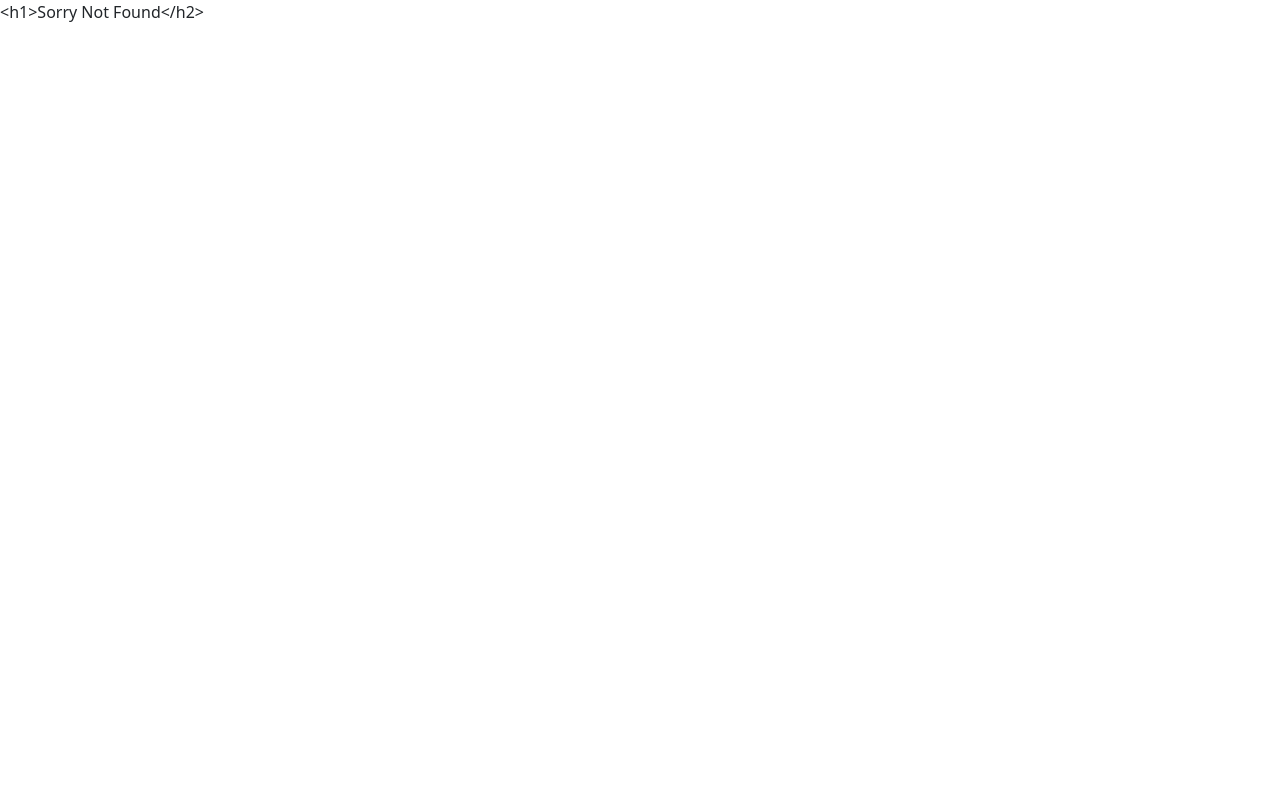
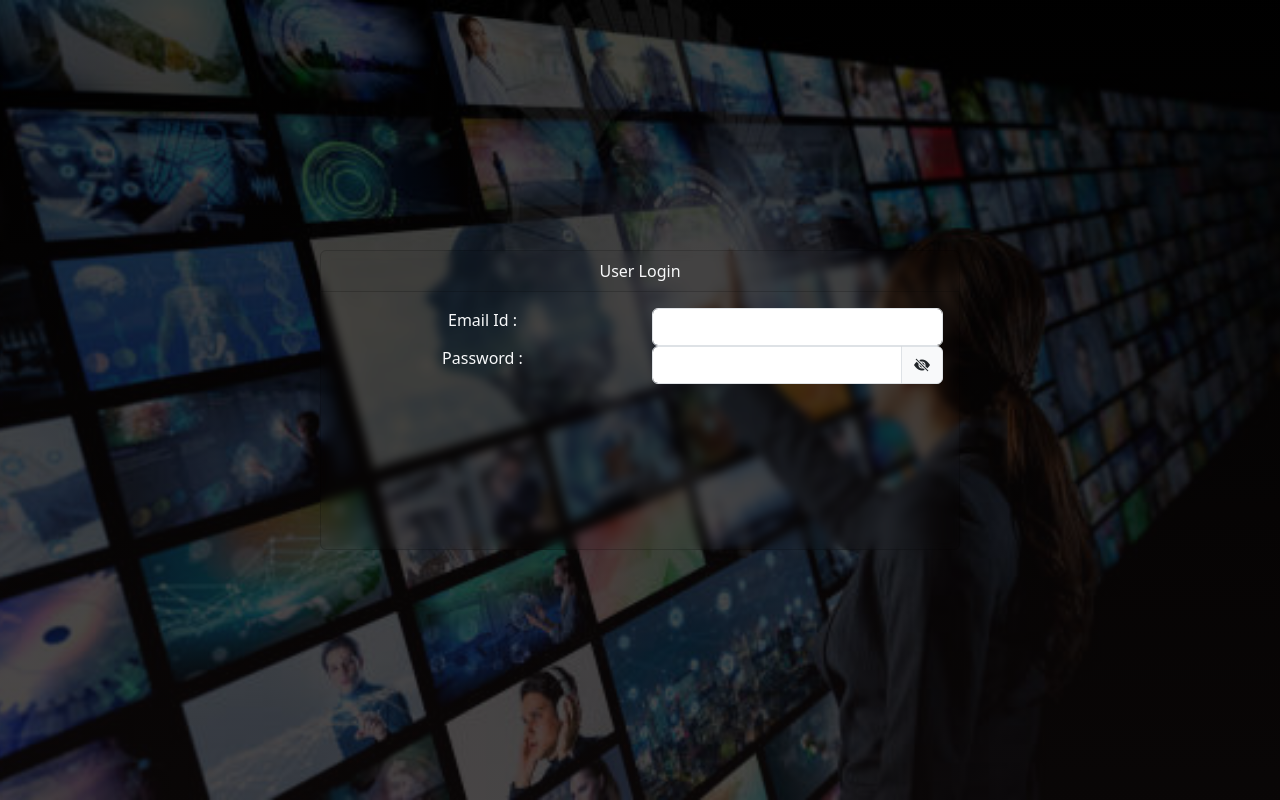
Before and after one commit to Himanshu12866/library-project, a React (Create React App) app: page /userlogin in a window 1280 px wide. Before the commit this address had no page. Built offline with nearby package versions, Linux system fonts and the light colour scheme.

Commit message:
"Added UserLogin component and route, updated navbar link to point to /userlogin"

```diff
--- a/src/components/index.jsx
+++ b/src/components/index.jsx
@@ -4,6 +4,7 @@ import AdminLogin from "./admin";
 import AdminDashBoard from "./adminDashboard";
 import AddVideo from "./addVdo";
 import EditVdo from "./editVdo";
+import UserLogin from "./userLogin";
 
 
 export default function IndexPage() {
@@ -14,6 +15,7 @@ export default function IndexPage() {
                 <Routes>
                     <Route path="/" element={<OUTLet />} />
                     <Route path="/admin" element={<AdminLogin />} />
+                    <Route path="/userlogin" element={<UserLogin/>}/>
                     <Route path="/adminDash" element={<AdminDashBoard />} />
                     <Route path="/addVideo" element={<AddVideo />} />
                     <Route path="/editVdo/:videoId" element={<EditVdo />} />
--- a/src/components/navbar.jsx
+++ b/src/components/navbar.jsx
@@ -42,7 +42,7 @@ export default function NavBar() {
                                 <Link to="/admin" className="nav-link text-light">Admin Login</Link>
                             </li>
                             <li className="nav-item">
-                                <Link to="" className="nav-link text-light">User Login</Link>
+                                <Link to="/userlogin" className="nav-link text-light">User Login</Link>
                             </li>
                         </ul>
                     )}
--- /dev/null
+++ b/src/components/userLogin.jsx
@@ -0,0 +1,37 @@
+
+import "../styles/iserlogin.css"
+export default function UserLogin() {
+    return (
+        <div className="home-box-1 d-flex justify-content-center align-items-center">
+            <div className="card w-50" id="CardId" >
+                <div className="card-header text-light">User Login</div>
+                <form>
+                    <div className="card-body">
+                        <div className="row">
+                            <div className="col-lg-6">
+                                <label className="form-label text-light">Email Id :</label>
+                            </div>
+                            <div className="col-lg-6">
+                                <input className="form-control text-light"></input>
+                            </div>
+                        </div>
+                        <div className="row">
+                            <div className="col-lg-6">
+                                <label className="form-label text-light">Password :</label>
+                            </div>
+                            <div className="col-lg-6">
+                                <div className="input-group">
+                                    <input className="form-control text-light"></input>
+                                    <span className="input-group-text bi bi-eye-slash-fill"></span>
+                                </div>
+                            </div>
+                        </div>
+
+                    </div>
+                </form>
+
+            </div>
+
+        </div>
+    )
+}
--- /dev/null
+++ b/src/styles/iserlogin.css
@@ -0,0 +1,8 @@
+.home-box-1 #CardId {
+  color: white;
+  background-color: transparent;
+  backdrop-filter: blur(5px);
+  height: 300px;
+}
+
+/*# sourceMappingURL=iserlogin.css.map */
--- /dev/null
+++ b/src/styles/userlogin.scss
@@ -0,0 +1,8 @@
+.home-box-1 {
+    #CardId {
+        color: white;
+        background-color: transparent;
+        backdrop-filter: blur(5px);
+        height: 300px;
+    }
+}
```
Also changed, not shown: 1 other file (tests, documents, lock files or other folders).
